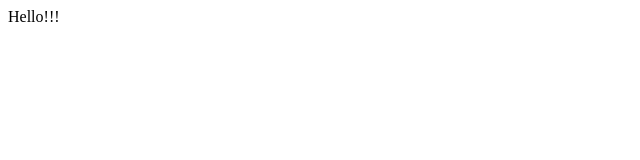
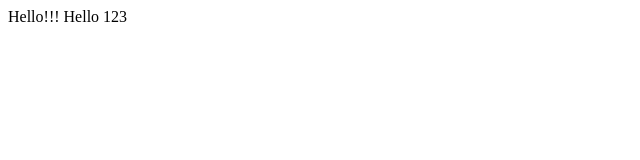
Before and after one commit to frenars/rcs-group-4, a plain HTML site: page index.html in a window 1280 px wide. Shown: the full height of the page, 0-640 px from the left. Drawn offline with Linux system fonts and the light colour scheme.

Commit message:
Update index.html

```diff
--- a/index.html
+++ b/index.html
@@ -8,5 +8,6 @@
 </head>
 <body>
     <hi>Hello!!!</hi>
+    <hi>Hello 123</hi>
 </body>
 </html>
```
